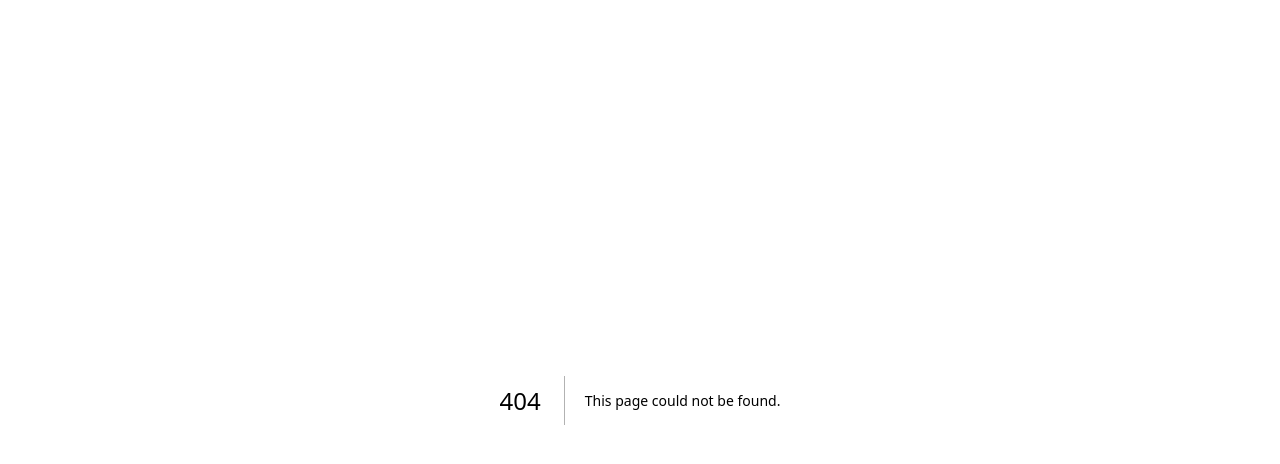
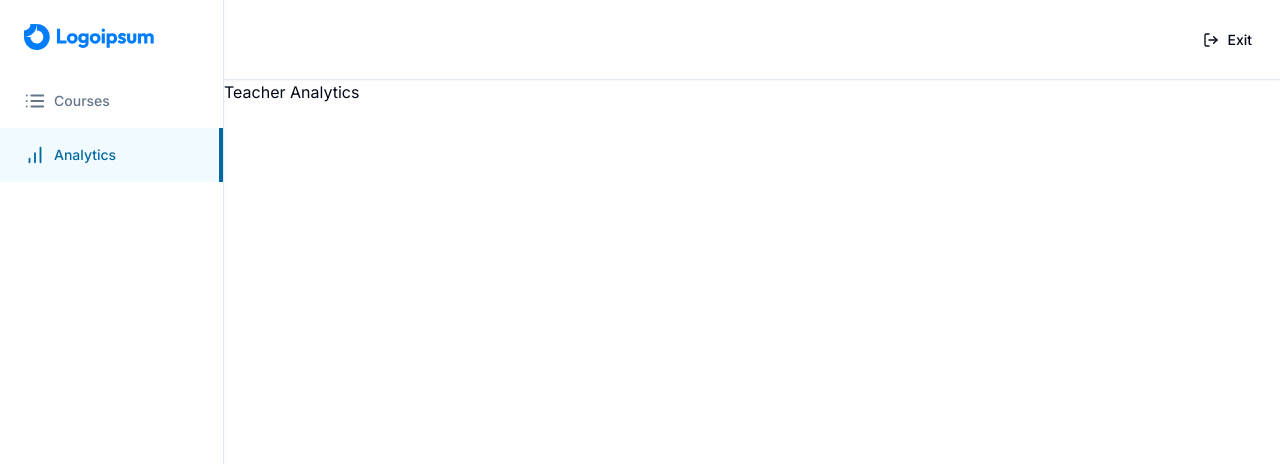
Before and after one commit to Yadav106/lms, a Next.js app: page /teacher/analytics in a window 1280 px wide. Before the commit this address had no page. Shown: the top 464 px of the page. Built offline with nearby package versions, Linux system fonts and the light colour scheme.

Commit message:
added teacher routes

```diff
--- /dev/null
+++ b/app/(dashboard)/(routes)/teacher/analytics/page.tsx
@@ -0,0 +1,9 @@
+const TeacherAnalytics = () => {
+    return (
+        <div>
+            Teacher Analytics
+        </div>
+     );
+}
+
+export default TeacherAnalytics;
--- a/app/(dashboard)/_components/SidebarRoutes.tsx
+++ b/app/(dashboard)/_components/SidebarRoutes.tsx
@@ -1,7 +1,8 @@
 "use client";
 
-import { Compass, Layout } from "lucide-react";
+import { BarChart, Compass, Layout, ListIcon } from "lucide-react";
 import SidebarItem from "./SidebarItem";
+import { usePathname } from "next/navigation";
 
 const guestRoutes = [
     {
@@ -17,8 +18,24 @@
 
 ]
 
+const teacherRoutes = [
+    {
+        icon: ListIcon,
+        label: "Courses",
+        href: "/teacher/courses",
+    },
+    {
+        icon: BarChart,
+        label: "Analytics",
+        href: "/teacher/analytics",
+    }
+]
+
 const SidebarRoutes = () => {
-    const routes = guestRoutes;
+    const pathname = usePathname();
+
+    const isTeacherPage = pathname?.includes("/teacher");
+    const routes = isTeacherPage ? teacherRoutes : guestRoutes;
     return (
         <div className="flex flex-col w-full">
             {
--- a/app/(dashboard)/layout.tsx
+++ b/app/(dashboard)/layout.tsx
@@ -10,7 +10,7 @@
             <div className="hidden md:flex h-full w-56 flex-col fixed inset-y-0 z-50">
                 <Sidebar />
             </div>
-            <main className="md:pl-56 h-full">
+            <main className="md:pl-56 h-full pt-[80px]">
                 {children}
             </main>
         </div>
```
